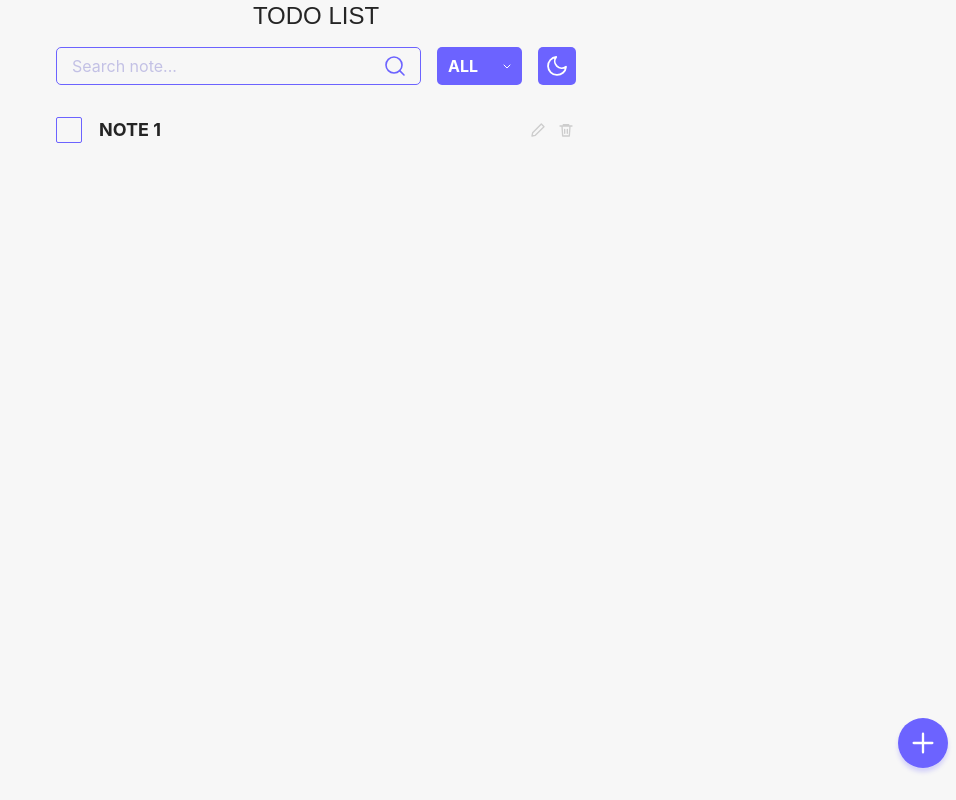
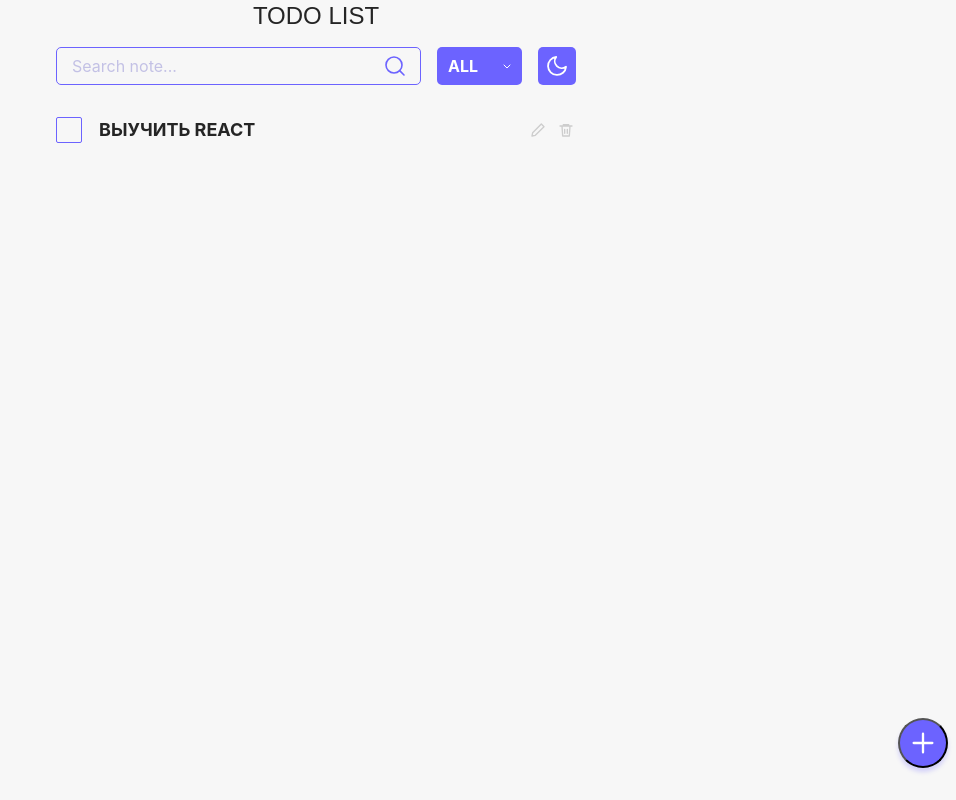
Before and after one commit to svetlana012/ReactToDo, a React (Vite) app: page / in a window 1280 px wide. Shown: the whole page, without its empty margins (324-1280 px from the left). Built offline with nearby package versions, Linux system fonts and the light colour scheme.

Commit message:
дз по useState

```diff
--- a/src/App.jsx
+++ b/src/App.jsx
@@ -1,33 +1,120 @@
+import { useState } from "react";
+
 import "./styles/style.css"
 import "./styles/global.css"
-import detective from "./assets/empty.png";
+
 import Search from './ui/components/Search';
 import ButtonFilter from './ui/button/ButtonFilter';
 import ButtonTheme from './ui/button/ButtonTheme';
 import NoteItem from "./ui/components/NoteItem";
 import ButtonAdd from "./ui/button/ButtonAdd";
 import Modal from "./ui/components/Modal";
+import Empty from "./ui/components/Empty";
 
 const App = () => {
+
+  const [search, setSearch] = useState("");
+  const [filter, setFilter] = useState("ALL");
+  const [isModalOpen, setIsModalOpen] = useState(false);
+
+  const [notes, setNotes] = useState([
+    {
+      title: "Выучить react",
+      id: Date.now(),
+      isDone: false
+    }
+  ])
+
+  const deleteNote = (taskId) => {
+    setNotes(notes.filter((note) => {
+      return note.id !== taskId
+    }))
+  }
+
+  const addNote = (title) => {
+
+    setNotes([...notes, {
+      id: Date.now(),
+      title: title,
+      isDone: false,
+    }])
+  }
+
+  const toggleNote = (id) => {
+    setNotes(notes.map((note) => {
+      if (note.id === id) {
+        return { ...note, isDone: !note.isDone }
+      }
+      return note
+    }));
+  }
+
+  const openModal = () => {
+    setIsModalOpen(true);
+  };
+
+  const closeModal = () => {
+    setIsModalOpen(false);
+  };
+
   return (
-
     <main>
       <div className="page">
         <h1 className="todo__title">TODO LIST</h1>
         <div className="toolbar todo__toolbar">
-            <Search />
-            <ButtonFilter />
+          <Search
+            onSearch={setSearch} />
+          <ButtonFilter
+            onFilterChange={setFilter} />
           <ButtonTheme />
         </div>
         <ul className="notes todo__notes">
-            <NoteItem />
+          {notes
+            .filter((note) => (
+              note.title.toLowerCase().includes(search.toLowerCase())
+            ))
+            .sort((a, b) => {
+              if (filter === "ALL") {
+                return 0;
+              }
+              if (filter === "INCOMPLETE") {
+                if (a.isDone && !b.isDone) {
+                  return 1
+                }
+                if (!a.isDone && b.isDone) {
+                  return -1
+                }
+                return 0;
+              }
+              if (filter === "COMPLETE") {
+                if (a.isDone && !b.isDone) {
+                  return -1
+                }
+                if (!a.isDone && b.isDone) {
+                  return 1
+                }
+                return 0;
+              }
+            })
+            .map((note) => (
+              <NoteItem
+                key={note.id}
+                id={note.id}
+                title={note.title}
+                isDone={note.isDone}
+                onToggle={toggleNote}
+                onDelete={deleteNote} />
+            ))}
         </ul>
-          <ButtonAdd />
-          <Modal />
+        <ButtonAdd
+          onAddNote={openModal} />
+        {isModalOpen && (
+          <Modal
+            onAdd={addNote}
+            onClose={closeModal} />)}
+        <Empty />
       </div>
     </main>
-
-
   )
 }
 
--- a/src/styles/style.css
+++ b/src/styles/style.css
@@ -295,7 +295,6 @@
 
 /* modal */
 .modal {
-  display: none;
   position: fixed;
   inset: 0;
   z-index: 10;
--- a/src/ui/button/ButtonAdd.jsx
+++ b/src/ui/button/ButtonAdd.jsx
@@ -1,11 +1,14 @@
-const ButtonAdd = () => {
+const ButtonAdd = (props) => {
 
-  const handleClick = () => {
-    console.log('Кнопка нажата!');
+  const onAddNote = () => {
+    props.onAddNote()
   };
 
   return (
-    <a className="add-btn todo__add" href="#new-note" aria-label="Add note" onClick={handleClick}>
+    <button
+      className="add-btn todo__add"
+      aria-label="Add note"
+      onClick={onAddNote}>
       <svg
         width="28"
         height="28"
@@ -18,7 +21,7 @@ const ButtonAdd = () => {
       >
         <path d="M12 4v16M4 12h16" />
       </svg>
-    </a>
+    </button>
   )
 }
 
--- a/src/ui/button/ButtonFilter.jsx
+++ b/src/ui/button/ButtonFilter.jsx
@@ -1,16 +1,18 @@
-const ButtonFilter = () => {
+const ButtonFilter = (props) => {
 
     const handleChange = (event) => {
-        console.log(event.target.value);
+        props.onFilterChange(event.target.value);
     }
     return (
-            <select className="filter toolbar__filter" aria-label="Filter" onChange={handleChange}>
+        <select
+            className="filter toolbar__filter"
+            aria-label="Filter"
+            onChange={handleChange}>
             <option className="filter__option">ALL</option>
             <option className="filter__option">COMPLETE</option>
             <option className="filter__option">INCOMPLETE</option>
         </select>
     )
 
-
 }
 export default ButtonFilter
--- a/src/ui/button/ButtonTheme.jsx
+++ b/src/ui/button/ButtonTheme.jsx
@@ -5,7 +5,11 @@ const ButtonTheme = () => {
   };
 
   return (
-    <button className="theme-btn toolbar__theme" type="button" aria-label="Toggle theme" onClick={handleClick}>
+    <button
+      className="theme-btn toolbar__theme"
+      type="button"
+      aria-label="Toggle theme"
+      onClick={handleClick}>
       <svg
         width="24"
         height="24"
--- a/src/ui/components/Modal.jsx
+++ b/src/ui/components/Modal.jsx
@@ -1,21 +1,42 @@
-const Modal = () => {
+import { useState } from "react";
+
+const Modal = (props) => {
+
+  const [value, setValue] = useState("");
 
   const handleChange = (event) => {
-    console.log(event.target.value);
+    setValue(event.target.value)
   };
 
-  const handleClick = () => {
-    console.log('Кнопка нажата!');
+  const handleApply = () => {
+    props.onAdd(value);
+    setValue("");
+    props.onClose();
   };
 
   return (
     <div className="modal" id="new-note">
       <div className="modal__dialog">
         <h2 className="modal__title">NEW NOTE</h2>
-        <input className="modal__input" type="text" placeholder="Input your note..." onChange={handleChange} />
+
+        <input
+          className="modal__input"
+          type="text"
+          placeholder="Input your note..."
+          onChange={handleChange}
+          value={value} />
+
         <div className="modal__actions">
-          <button className="btn btn--outline" onClick={handleClick}>CANCEL</button>
-          <button className="btn btn--primary" onClick={handleClick}>APPLY</button>
+          <button
+            className="btn btn--outline"
+            onClick={props.onClose}>CANCEL
+          </button>
+
+          <button
+            className="btn btn--primary"
+            onClick={handleApply}>APPLY
+          </button>
+
         </div>
       </div>
     </div>
--- a/src/ui/components/NoteItem.jsx
+++ b/src/ui/components/NoteItem.jsx
@@ -1,18 +1,31 @@
-const NoteItem = () => {
+const NoteItem = (props) => {
 
   const handleChange = (event) => {
-    console.log(event.target.checked);
+    props.onToggle(props.id)
   };
 
   return (
     <li className="notes__item" >
       <div className="note">
         <label className="note__label">
-          <input className="note__checkbox" type="checkbox" onChange={handleChange}/>
-          <span className="note__text">NOTE 1</span>
+
+          <input
+            className="note__checkbox"
+            type="checkbox"
+            onChange={handleChange}
+            checked={props.isDone} />
+
+          <span className="note__text">{props.title}</span>
+
         </label>
         <div className="note__actions">
-          <button className="icon-btn" type="button" aria-label="Edit">
+
+          <button
+            className="icon-btn"
+            type="button"
+            aria-label="Edit"
+            onClick={() => props.onDelete(props.id)}>
+
             <svg
               width="16"
               height="16"
@@ -27,7 +40,14 @@ const NoteItem = () => {
               <path d="M17 3l4 4L8 20l-5 1 1-5L17 3z" />
             </svg>
           </button>
-          <button className="icon-btn" type="button" aria-label="Delete">
+
+          <button
+            className="icon-btn"
+            type="button"
+            aria-label="Delete"
+            onClick={() => props.onDelete(props.id)}
+          >
+
             <svg
               width="16"
               height="16"
--- a/src/ui/components/Search.jsx
+++ b/src/ui/components/Search.jsx
@@ -1,7 +1,7 @@
-const Search = () => {
+const Search = (props) => {
 
   const handleChange = (event) => {
-    console.log(event.target.value);
+    props.onSearch(event.target.value)
   };
 
   return (
```
Lines whose indentation alone changed are shown as unchanged.
